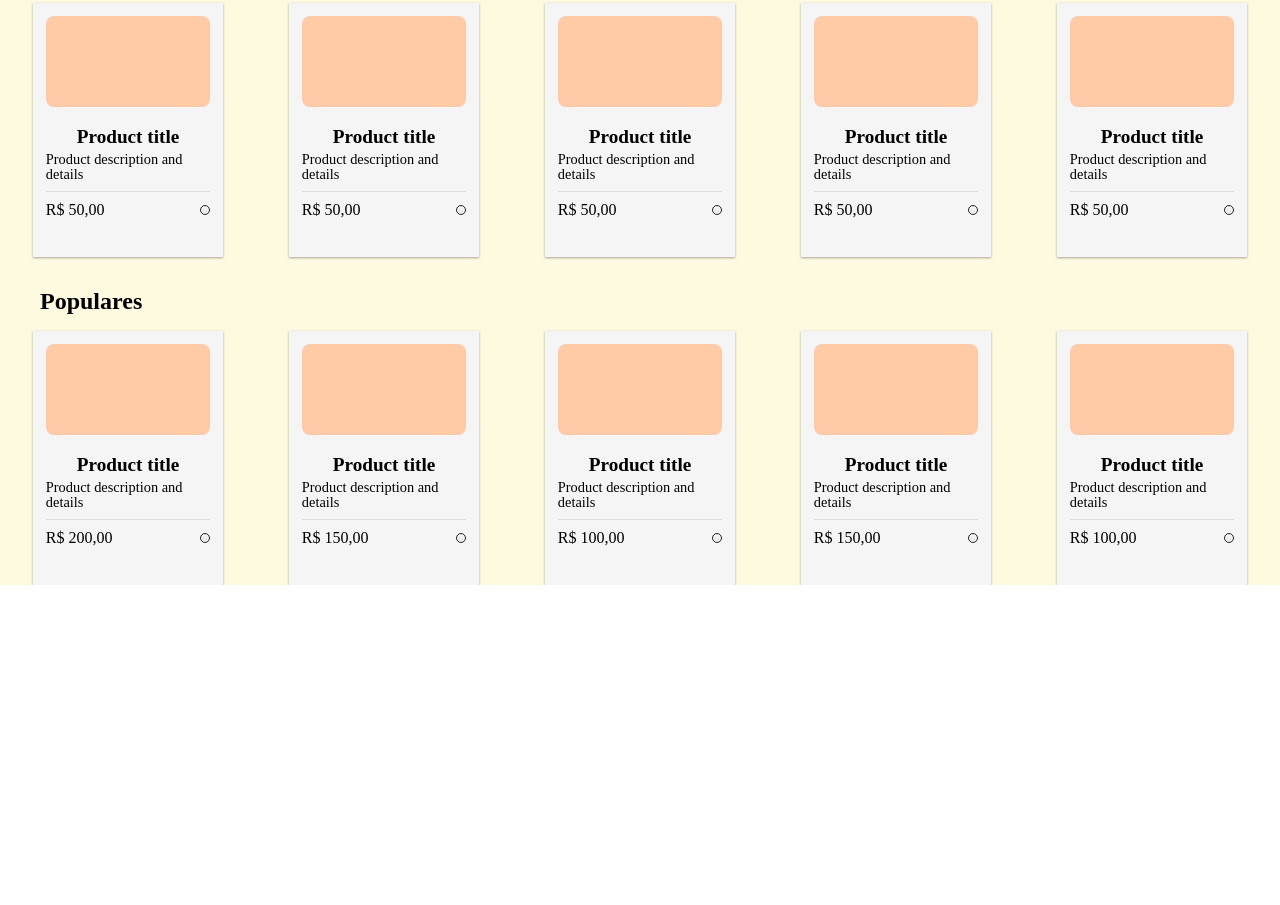
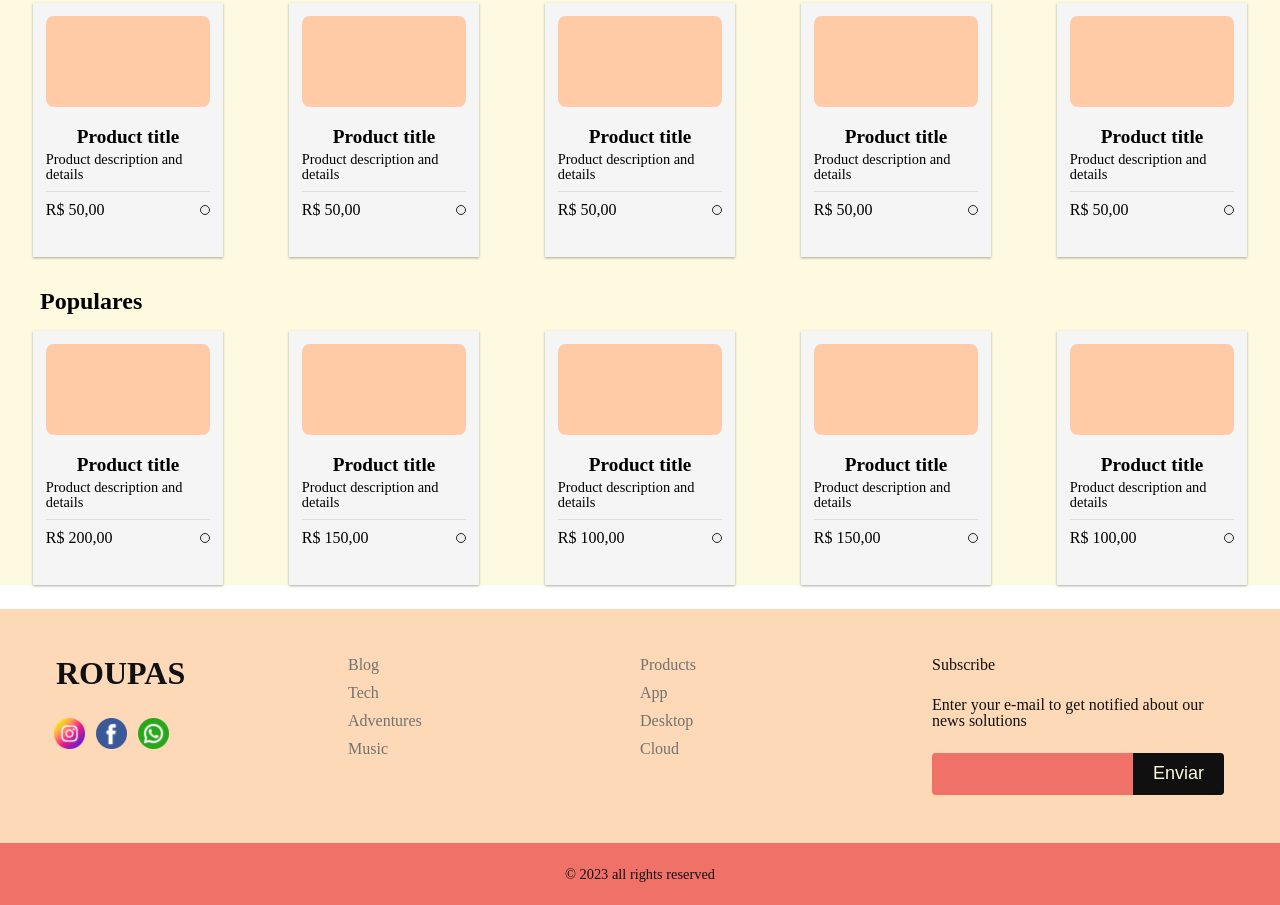
Before and after one commit to arthurazevedods/Sites-Est-ticos-em-HTML-e-CSS, a plain HTML site: page Site 1/index.html in a window 1280 px wide. Shown: the part 604-1509 px from the top of the page. Before the commit the page ends 1189 px from the top, so only its background shows below. Drawn offline with Linux system fonts and the light colour scheme.

Commit message:
footer site1

```diff
--- a/Site 1/css/style.css
+++ b/Site 1/css/style.css
@@ -364,3 +364,138 @@ header{
     border: 1px solid #ffcaa6;
     background-color: #ffcaa6;
 }
+
+
+/*footer*/
+
+footer {
+    width: 100%;
+    color: var(--black2);
+    margin-top: 1.5rem;
+}
+
+.footer-link {
+    text-decoration: none;
+}
+
+#footer_content {
+    background-color: var(--color2);
+    display: grid;
+    grid-template-columns: repeat(4, 1fr);
+    padding: 3rem 3.5rem;
+}
+
+#footer_contacts h1 {
+    margin-bottom: 0.75rem;
+}
+
+#footer_social_media {
+    display: flex;
+    gap: 2rem;
+    margin-top: 2.5rem;
+    margin-left: 0.5rem;
+}
+
+#footer_social_media .footer-link {
+    display: flex;
+    align-items: center;
+    justify-content: center;
+    height: 10px;
+    width: 10px;
+}
+
+.img_social_media{
+
+    padding: 2px;
+    width: 35px;
+}
+
+#footer_social_media .footer-link i {
+    font-size: 1.25rem;
+}
+
+#footer_social_media .footer-link:hover {
+    opacity: 0.8;
+}
+
+
+
+.footer-list {
+    display: flex;
+    flex-direction: column;
+    gap: 0.75rem;
+    list-style: none;
+}
+
+.footer-list .footer-link {
+    color: var(--black2);
+    transition: all 0.4s;
+}
+
+.footer-list .footer-link:hover {
+    color: var(--color1);
+
+}
+
+#footer_subscribe {
+    display: flex;
+    flex-direction: column;
+    gap: 1.5rem;
+    color: var(--black);
+}
+
+
+
+#input_group {
+    display: flex;
+    align-items: center;
+    background-color: var(--color1);
+    border-radius: 4px;
+}
+
+#input_group input {
+    all: unset;
+    padding: 0.75rem;
+    width: 100%;
+    color: var(--white);
+}
+
+#input_group button {
+    background-color: var(--black);
+    border: none;
+    color: var(--white);
+    padding: 0px 1.25rem;
+    font-size: 1.125rem;
+    height: 100%;
+    border-radius: 0px 4px 4px 0px;
+    cursor: pointer;
+    transition: all 0.4s;
+}
+
+#input_group button:hover {
+    opacity: 0.8;
+}
+
+#footer_copyright {
+    display: flex;
+    justify-content: center;
+    background-color: var(--color1);
+    color: var(--black);
+    font-size: 0.9rem;
+    padding: 1.5rem;
+    font-weight: 100;
+}
+
+@media screen and (max-width: 768px) {
+    #footer_content {
+        grid-template-columns: repeat(2, 1fr);
+        gap: 2rem;
+    }
+}
+
+@media screen and (max-width: 426px) {
+    #footer_content {
+        grid-template-columns: repeat(1, 1fr);
+        padding: 3rem 2rem;
+    }
+}
--- a/Site 1/index.html
+++ b/Site 1/index.html
@@ -258,10 +258,84 @@
                 </div>
             </div>
         </main>
+        <footer>
+
+        <div id="footer_content">
+            <div id="footer_contacts">
+                <h3 class="logo">ROUPAS</h3>
 
 
+                <div id="footer_social_media">
+                    <a href="#" class="footer-link" id="instagram">
+                        <img src="img/instagram.png" alt="instagram" class="img_social_media">
+
+                    </a>
+
+                    <a href="#" class="footer-link" id="facebook">
+                        <img src="img/facebook.png" alt="facebook.png" class="img_social_media">
+
+                    </a>
+
+                    <a href="#" class="footer-link" id="whatsapp">
+                        <img src="img/whatsapp.png" alt="whatsapp.png" class="img_social_media">
+
+                    </a>
+                </div>
+            </div>
+
+            <ul class="footer-list">
+                <li>
+                    <h3>Blog</h3>
+                </li>
+                <li>
+                    <a href="#" class="footer-link">Tech</a>
+                </li>
+                <li>
+                    <a href="#" class="footer-link">Adventures</a>
+                </li>
+                <li>
+                    <a href="#" class="footer-link">Music</a>
+                </li>
+            </ul>
+
+            <ul class="footer-list">
+                <li>
+                    <h3>Products</h3>
+                </li>
+                <li>
+                    <a href="#" class="footer-link">App</a>
+                </li>
+                <li>
+                    <a href="#" class="footer-link">Desktop</a>
+                </li>
+                <li>
+                    <a href="#" class="footer-link">Cloud</a>
+                </li>
+            </ul>
+
+            <div id="footer_subscribe">
+                <h3>Subscribe</h3>
+
+                <p>
+                    Enter your e-mail to get notified about
+                    our news solutions
+                </p>
+
+                <div id="input_group">
+                    <input type="email" id="email">
+                    <button class="button_footer">
+                        Enviar
+                    </button>
+                </div>
+            </div>
+        </div>
+
+        <div id="footer_copyright">
+            &#169
+            2023 all rights reserved
+        </div>
+        </footer>
+
     </body>
-    <footer>
 
-    </footer>
 </html>
--- /dev/null
+++ b/Site 3/css/reset.css
@@ -0,0 +1,48 @@
+/* http://meyerweb.com/eric/tools/css/reset/
+   v2.0 | 20110126
+   License: none (public domain)
+*/
+
+html, body, div, span, applet, object, iframe,
+h1, h2, h3, h4, h5, h6, p, blockquote, pre,
+a, abbr, acronym, address, big, cite, code,
+del, dfn, em, img, ins, kbd, q, s, samp,
+small, strike, strong, sub, sup, tt, var,
+b, u, i, center,
+dl, dt, dd, ol, ul, li,
+fieldset, form, label, legend,
+table, caption, tbody, tfoot, thead, tr, th, td,
+article, aside, canvas, details, embed,
+figure, figcaption, footer, header, hgroup,
+menu, nav, output, ruby, section, summary,
+time, mark, audio, video {
+	margin: 0;
+	padding: 0;
+	border: 0;
+	font-size: 100%;
+	font: inherit;
+	vertical-align: baseline;
+}
+/* HTML5 display-role reset for older browsers */
+article, aside, details, figcaption, figure,
+footer, header, hgroup, menu, nav, section {
+	display: block;
+}
+body {
+	line-height: 1;
+}
+ol, ul {
+	list-style: none;
+}
+blockquote, q {
+	quotes: none;
+}
+blockquote:before, blockquote:after,
+q:before, q:after {
+	content: '';
+	content: none;
+}
+table {
+	border-collapse: collapse;
+	border-spacing: 0;
+}
--- /dev/null
+++ b/Site 3/css/style.css
@@ -0,0 +1,42 @@
+*{
+    margin: 0;
+    padding: 0;
+
+}
+
+
+body{
+    background-color: #e6d8d8;
+}
+
+header{
+    display: flex;
+    flex-direction: row;
+    margin: 1% 5%;
+}
+
+.title{
+    color:#C5C5C5;
+    text-decoration: none;
+    align-items: center;
+}
+
+strong{
+    color:#5D4FFE;
+    text-decoration: underline;
+}
+.nav-menu{
+    width: 100%;
+    align-items: center;
+    justify-content: space-between;
+}
+.nav-menu, .nav-ul, .nav-ul li{
+    display: flex;
+    flex-direction: row;
+    margin: 0 5%;
+}
+
+
+.nav-ul{
+    list-style-type: none;
+}
```
Also changed, not shown: Site 3/index.html (added, +33 -0 lines), Site 1/img/facebook.png (added), Site 1/img/instagram.png (added), Site 1/img/whatsapp.png (added).
